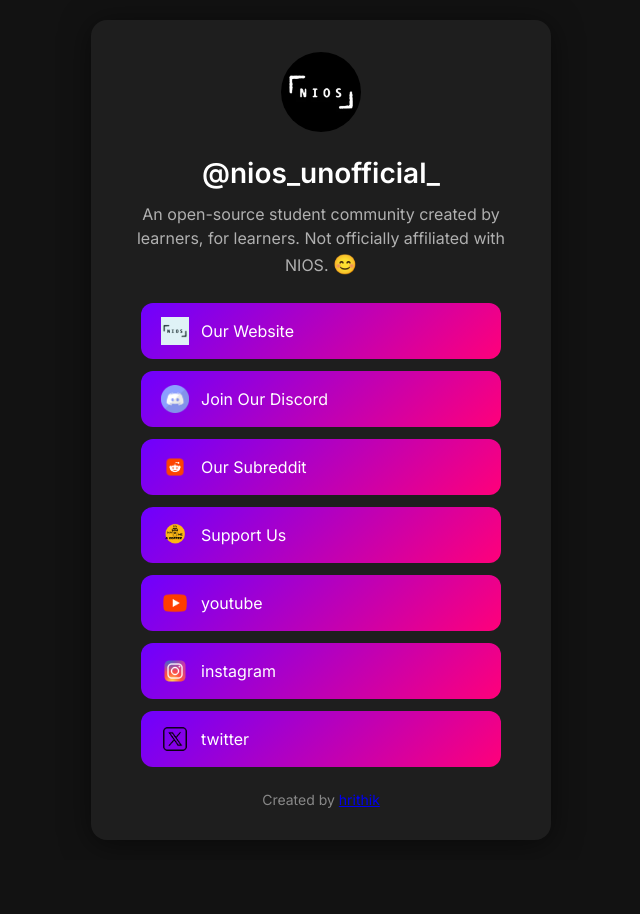
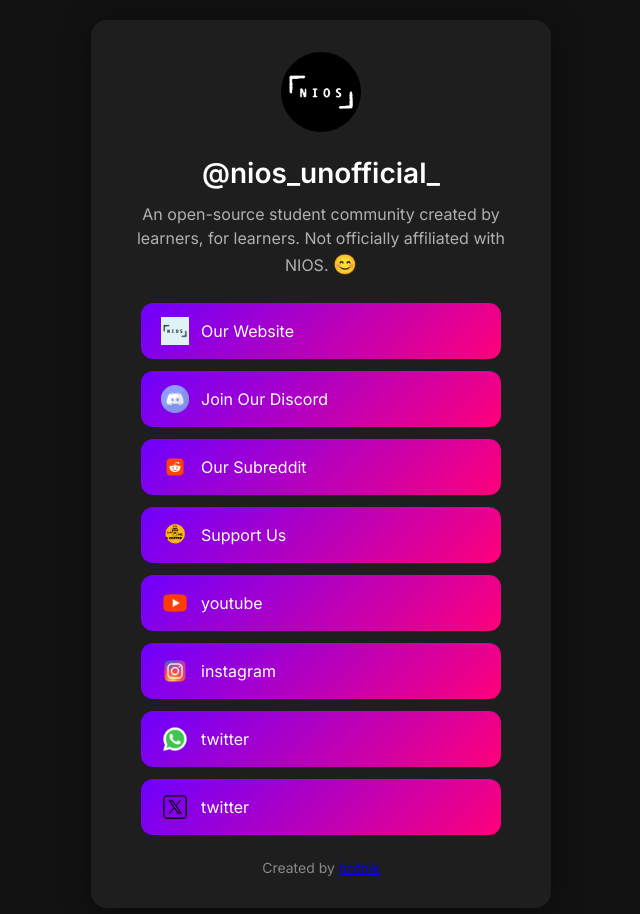
Before and after one commit to 123-4sachi/Nios-Unofficial-LinkTree, a plain HTML site: page index.html in a window 1280 px wide. Shown: the whole page, without its empty margins (319-959 px from the left). Before the commit the page ends 860 px from the top, so only its background shows below. Drawn offline with Linux system fonts and the light colour scheme; a script that the page names is missing.

Commit message:
add whatsapp link

```diff
--- a/index.html
+++ b/index.html
@@ -6,6 +6,7 @@
     <meta name="viewport" content="width=device-width, initial-scale=1.0">
     <title>NIOS Unofficial Linktree</title>
     <link rel="stylesheet" href="styles.css">
+<link rel="icon" href="img/website_logo.png" type="image/png">
     <link href="https://fonts.googleapis.com/css2?family=Inter:wght@400;600&display=swap" rel="stylesheet">
 </head>
 
@@ -37,7 +38,7 @@
                     <img src="img/chai.png" class="button-image" alt="Buy Me a Chai Logo">
                     Support Us
                 </a>
-                 <a href="https://www.youtube.com/@NIOSUnofficial/videos" class="button-with-icon" target="_blank"
+                <a href="https://www.youtube.com/@NIOSUnofficial/videos" class="button-with-icon" target="_blank"
                     rel="noopener">
                     <img src="img/icons8-youtube-144.png" class="button-image" alt="WhatsApp Logo">
                     youtube
@@ -48,6 +49,11 @@
                     rel="noopener">
                     <img src="img/icons8-instagram-144.png" class="button-image" alt="WhatsApp Logo">
                     instagram
+                </a>
+                <a href="https://whatsapp.com/channel/0029VamKd7w3LdQV8AqlNF1h" class="button-with-icon" target="_blank"
+                    rel="noopener">
+                    <img src="img/icons8-whatsapp-144.png" class="button-image" alt="WhatsApp Logo">
+                    twitter
                 </a>
 
                 <a href="https://x.com/NIOSUnofficial?t=GYHKRzJoYjQ-TLi-inaQIg&s=09" class="button-with-icon"
```
